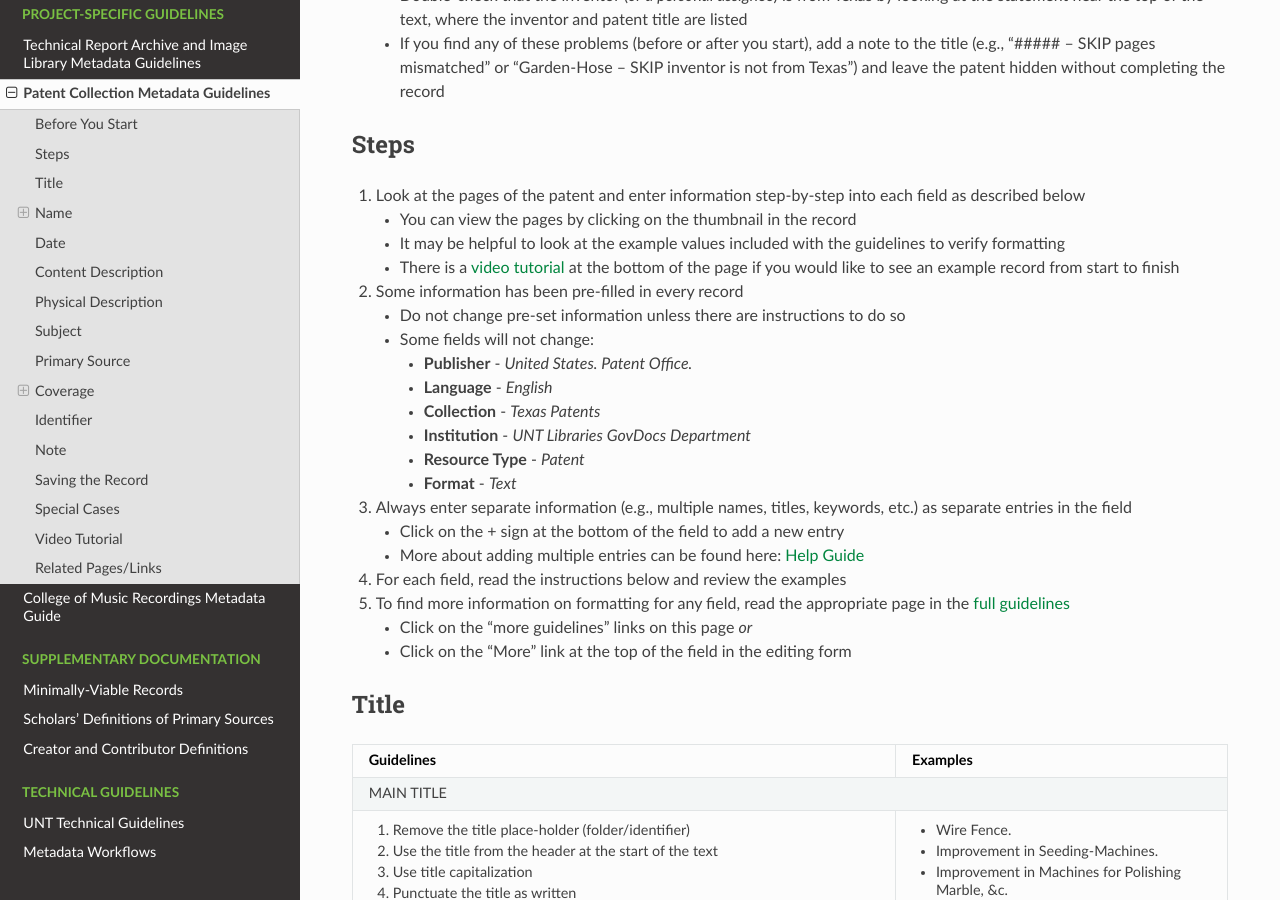
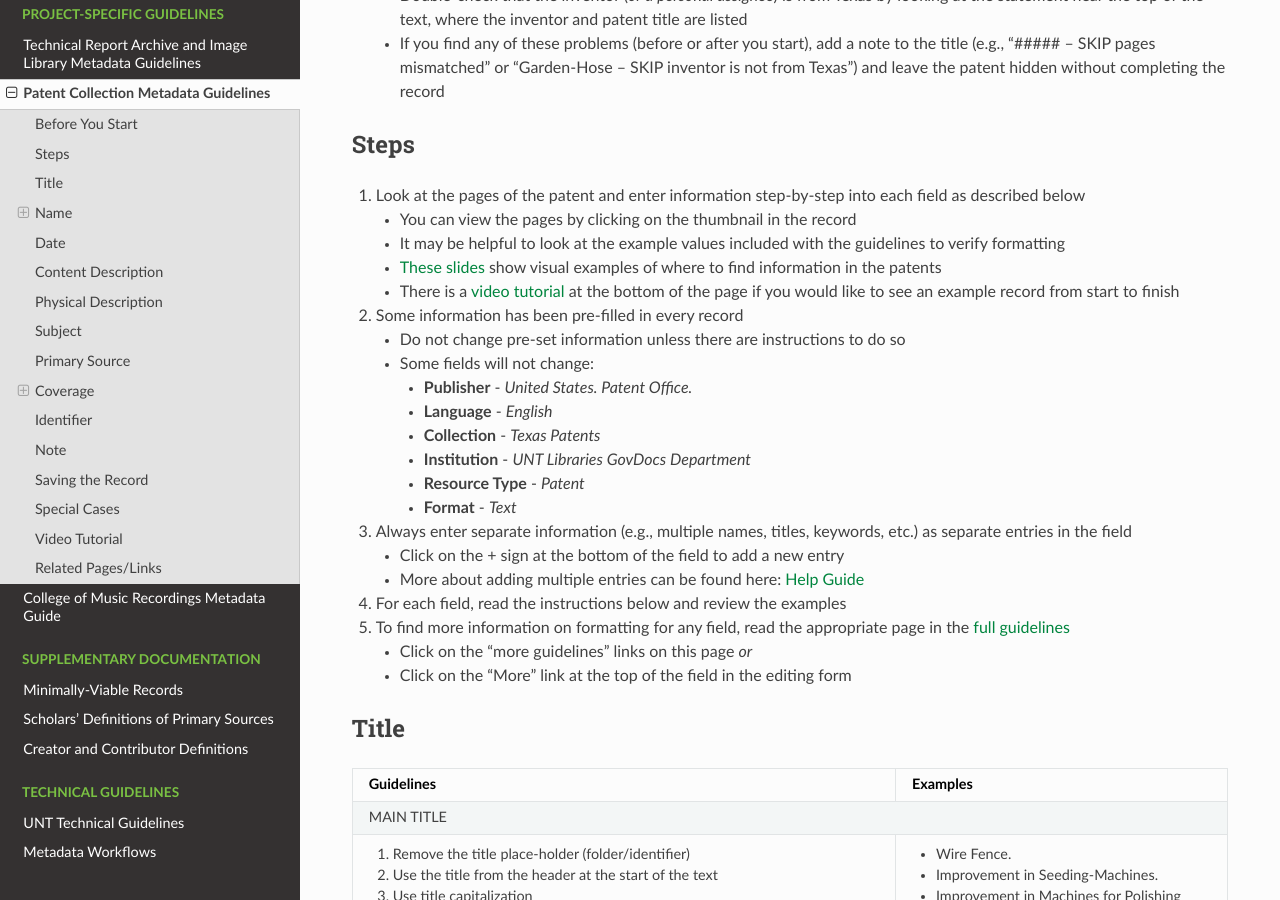
Before and after one commit to unt-libraries/untl-metadata-documentation, a Sphinx documentation site: the page built from docs/guides/patent.rst, in a window 1280 px wide and 900 px high, scrolled down 472 px. Built offline with Sphinx 7.4.7 and the Read the Docs theme 2.0.0, drawn with Linux system fonts in a browser that asks for light colours.

Commit message:
Update patent.rst
add link to visual explainer

```diff
--- a/docs/guides/patent.rst
+++ b/docs/guides/patent.rst
@@ -44,6 +44,7 @@ Steps
         record
     -   It may be helpful to look at the example values included with the guidelines
         to verify formatting
+    -   `These slides <https://docs.google.com/presentation/d/1qQ2g_ja1w2k37LX-ACQFeT7I68ePNvbNAECYVmduicg/edit?usp=sharing>`__ show visual examples of where to find information in the patents
     -   There is a :ref:`video tutorial <patent-tutorial>` at the bottom of the page if you
         would like to see an example record from start to finish
 
```
